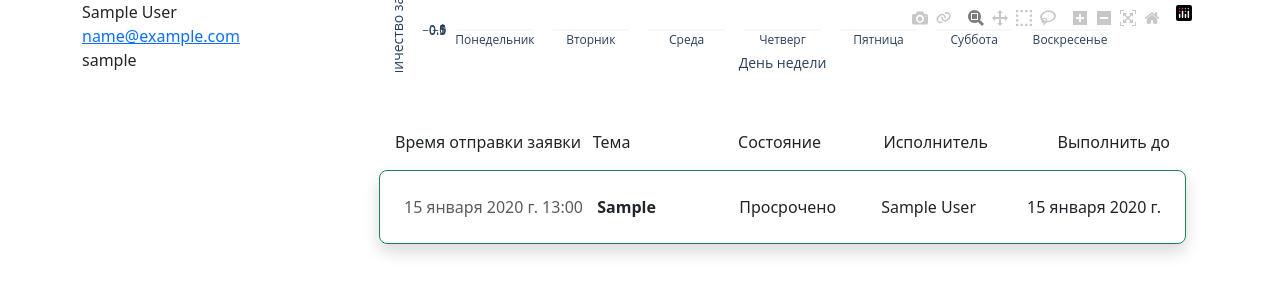
After one commit to Dmitrisv/HelpDesk, a Django app: page /profile/ in a window 1280 px wide. The commit adds this page. Shown: the top 300 px of the page. Run offline with Django 4.2, Linux system fonts and the light colour scheme; a user stored in the database is signed in; tables that the repository leaves empty hold one stand-in row (values such as "Sample post"); some libraries are stand-ins or nearby versions.

Commit message:
add profile page

```diff
--- a/requesting/consumers.py
+++ b/requesting/consumers.py
@@ -7,6 +7,7 @@ import base64
 import uuid
 from django.conf import settings
 import os
+from django.utils.html import escape
 
 consumers = []
 
@@ -82,7 +83,7 @@ class ChatConsumer(AsyncJsonWebsocketConsumer):
             self.room_group_name,
             {
                 'type': 'chat_message',
-                'content': message,
+                'content': escape(message),
                 'image': image_url,
                 'image_src': image_url_src,
                 'username': (f'{username.first_name} {username.last_name}'),
@@ -96,7 +97,7 @@ class ChatConsumer(AsyncJsonWebsocketConsumer):
         username = event.get('username')
         await self.send_json({
             'type_event': 'new_chat_message',
-            'content': content,
+            'content': escape(content),
             'image': image,
             'image_src': image_url_src,
             'username': username,
--- a/requesting/models.py
+++ b/requesting/models.py
@@ -72,6 +72,7 @@ class Form(models.Model):
     location = models.IntegerField(
         verbose_name="Кабинет", validators=[MinValueValidator(1)]
     )
+    created_at = models.DateField(verbose_name="Дата создания",auto_now_add=True,blank=True,null=True,editable=False)
     state = models.CharField(
         max_length=20, default="Ожидает", verbose_name="Состояние"
     )
--- /dev/null
+++ b/requesting/templates/profile.html
@@ -0,0 +1,78 @@
+<!DOCTYPE html>
+<html lang="en">
+<head>
+    <meta charset="UTF-8">
+    <meta http-equiv="X-UA-Compatible" content="IE=edge">
+    <meta name="viewport" content="width=device-width, initial-scale=1.0">
+    <title>HelpDesk | Профиль</title>
+    <link rel="stylesheet"
+    href="https://cdnjs.cloudflare.com/ajax/libs/bootstrap/5.3.0-alpha1/css/bootstrap.min.css"
+    integrity="sha512-72OVeAaPeV8n3BdZj7hOkaPSEk/uwpDkaGyP4W2jSzAC8tfiO4LMEDWoL3uFp5mcZu+8Eehb4GhZWFwvrss69Q=="
+    crossorigin="anonymous"
+    referrerpolicy="no-referrer"/>
+</head>
+<body>
+    <div class="container">
+        <div class="row">
+            <div class="col-3">
+                <div>{{request.user.first_name}} {{request.user.last_name}}</div>
+                <div><a href="mailto:{{request.user.email}}">{{request.user.email}}</a></div>
+                <div>{{request.user.username}}</div>
+            </div>
+            <div class="col">
+                {{plot|safe}}
+                {% if reqs|length > 0 %}
+                <div class="container mb-3">
+                  <div class="row px-3">
+                    <div class="hstack gap-1">
+                      <div class="col-3">Время отправки заявки</div>
+                      <div class="col">Тема</div>
+                      <div class="col">Состояние</div>
+                      <div class="col">Исполнитель</div>
+                      <div class="col text-end">Выполнить до</div>
+                    </div>
+                  </div>
+                </div>
+                <div class="req">
+                  {% for dat in reqs %}
+                    <div class="container">
+                      <div class="vstack gap-5 rounded-3 p-4 my-3 shadow border
+                                  {% if dat.priority == "3" %}
+                                    border-danger
+                                  {% elif dat.priority == "2" %}
+                                    border-warning
+                                  {% elif dat.priority == "1" %}
+                                    border-success
+                                  {% endif %}">
+                        <div class="hstack gap-1">
+                          <div class="col-3 text-muted">{{ dat.time }}</div>
+                          <div class="col fw-bold">{{ dat.theme|truncatechars:20 }}</div>
+                          {% if dat.actual is True or dat.state == "Завершено" %}
+                            <div class="col text-state">{{ dat.state }}</div>
+                          {% else %}
+                            <div class="col text-state">Просрочено</div>
+                          {% endif %}
+                          <div class="col">
+                            {{ dat.implementer.first_name }} {{ dat.implementer.last_name }}
+                          </div>
+                          <div class="col text-end">{{ dat.deadline }}</div>
+                        </div>
+                      </div>
+                    </div>
+                  {% endfor %}
+                {% else %}
+                  У вас пока что нет заявок
+                {% endif %}
+              </div>
+                {% if reqs|length == 5 %}
+                {% comment %} <a href="{% url 'history' %}"> {% endcomment %}
+                    <div class="container">
+                <button type="button" class="btn btn-primary w-100">История</button>
+                    </div>
+                </a>
+                {% endif %}
+            </div>
+        </div>
+    </div>
+</body>
+</html>
--- a/requesting/urls.py
+++ b/requesting/urls.py
@@ -14,6 +14,6 @@ urlpatterns = [
     path("sign-up/", views.sign_up),
     path('password-reset/', auth_views.PasswordResetView.as_view(
         html_email_template_name='registration/password_reset_email.html')),
-    path("request/<int:id>", views.req_info, name="request_info")
-
+    path("request/<int:id>", views.req_info, name="request_info"),
+    path("profile/",views.profile,name="profile"),
 ]
--- a/requesting/views.py
+++ b/requesting/views.py
@@ -9,11 +9,34 @@ from django.http import Http404, HttpResponseForbidden
 from datetime import datetime
 from django.utils import timezone
 from uuid import uuid4
+from django.shortcuts import render
+import plotly.graph_objects as go
+import plotly.offline as opy
+from datetime import datetime, timedelta
 
 from . import models
 from .forms import AddrequestForm, RegisterForm, TaskForm, MessageForm
 from django.contrib.auth.models import Group
 
+
+def create_plot(user):
+    weekdays = ['Понедельник', 'Вторник', 'Среда', 'Четверг', 'Пятница', 'Суббота', 'Воскресенье']
+    today = datetime.now().date()
+    week_ago = today - timedelta(days=7)
+    data = {day: 0 for day in weekdays}
+    forms = models.Form.objects.filter(user=user, created_at__gte=week_ago, created_at__lte=today)
+    for form in forms:
+        created_day = form.created_at.weekday()
+        data[weekdays[created_day]] += 1
+    days = list(data.keys())
+    counts = list(data.values())
+    fig = go.Figure(data=go.Bar(x=days, y=counts))
+    fig.update_layout(
+        xaxis_title='День недели',
+        yaxis_title='Количество заявок',
+    )
+    div = opy.plot(fig, auto_open=False, output_type='div')
+    return div
 
 @login_required
 def new_request(request):
@@ -111,6 +134,11 @@ def complitedreq(request, id):
     req.save()
     return redirect("requests")
 
+@login_required
+def profile(request):
+    fig = create_plot(request.user)
+    data = models.Form.objects.filter(user=request.user).order_by("-time")[:5]
+    return render(request, "profile.html", {"reqs": data, "plot":fig})
 
 @require_POST
 @staff_member_required
```
Also changed, not shown: dashboard/views.py (+14 -9 lines), requesting/templates/req.html (+1 -43 lines), requesting/migrations/0010_form_created_at_alter_form_messages.py (added).
